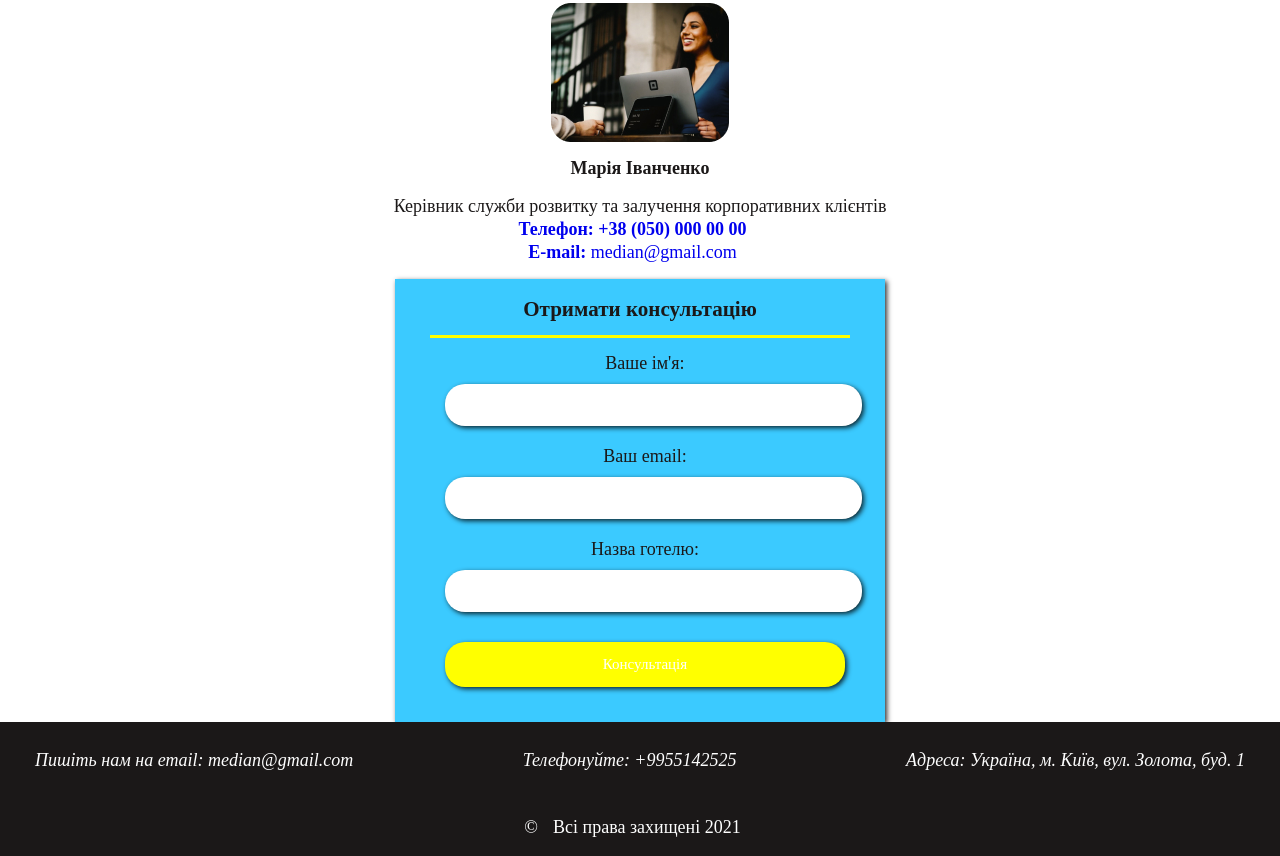
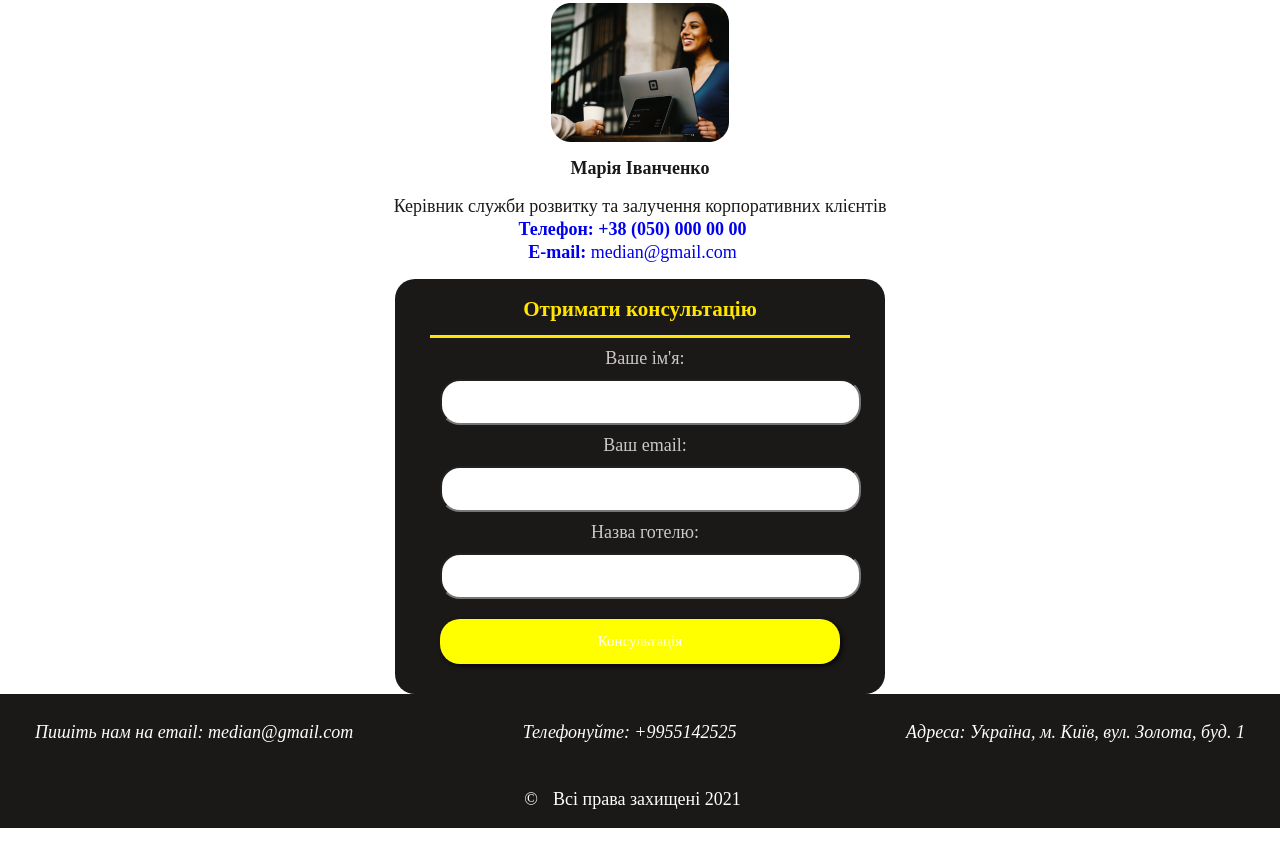
Before and after one commit to Tatiana-hryhorenko/web_saite.github.io, a plain HTML site: page hotel.html in a window 1280 px wide. Shown: the part 1441-2297 px from the top of the page. After the commit the page ends 2269 px from the top, so only its background shows below. Drawn offline with nearby package versions, Linux system fonts and the light colour scheme.

Commit message:
--- Auto-Git Commit ---

```diff
--- a/css/style.css
+++ b/css/style.css
@@ -357,45 +357,45 @@ body {
     cursor: pointer;
     margin: 0 auto;
     padding-bottom: 15px;
-    border-bottom: 3px solid #FFFF00;
+    border-bottom: 3px solid #FFE500;
+    color: #FFE500;
 }
 
 form {
+    position: relative;
     margin: 0 auto;
-    background: rgba(0, 186, 255, 0.77);
+    background: #1B1818;
     max-width: 450px;
     max-height: 500px;
     padding: 20px;
-    box-shadow: 2px 2px 5px rgba(0, 0, 0, 0.82);
+    border-radius: 20px;
 }
 
 .group {
     margin: 10px;
-    padding: 5px;
 }
 
 label {
     padding-left: 10px;
+    color: #CDC8C8;
 }
 
 input {
     margin-top: 10px;
     height: 40px;
     width: 400px;
-    border-radius: 20px/20px;
-    border: none;
+    border-radius: 20px;
     padding-left: 15px;
     font-size: 18px;
-    box-shadow: 2px 2px 5px rgba(0, 0, 0, 0.82);
+    outline: none;
 }
 
 input:focus {
-    border: 2px solid #6c00ff;
     transform: translateX(15px);
     width: 385px;
 }
 
-.button {
+.button__text {
     cursor: pointer;
     padding: 10px;
     height: 45px;
--- a/hotel.html
+++ b/hotel.html
@@ -119,7 +119,7 @@
                     <input type="text" name="userhotel">
                 </div>
                 <div class="group">
-                    <div><input class="button" type="submit" value="Консультація">
+                    <div><input class="button__text" type="submit" value="Консультація">
                     </div>
                 </div>
             </div>
```
